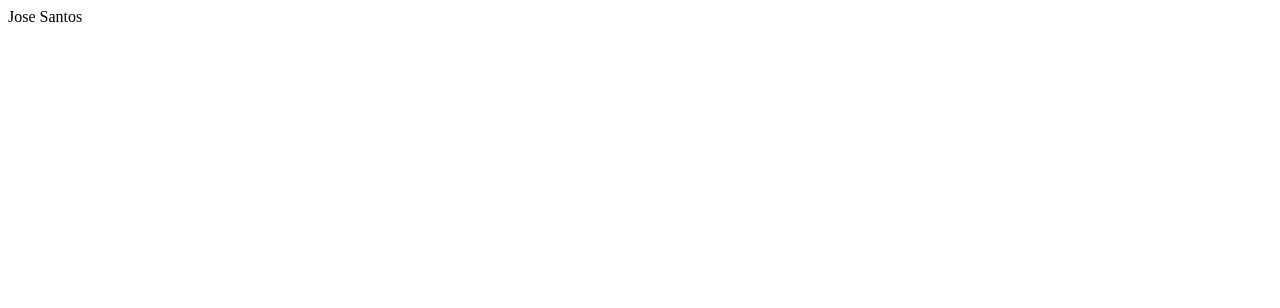
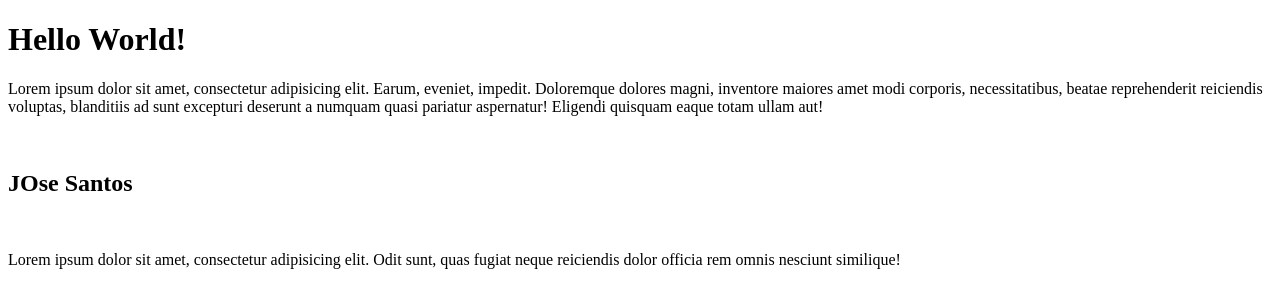
Before and after one commit to sant0178/sant0178.github.io, a plain HTML site: page index.html in a window 1280 px wide. Drawn offline with Linux system fonts and the light colour scheme.

Commit message:
Initial commit

```diff
--- a/index.html
+++ b/index.html
@@ -1 +1,21 @@
-Jose Santos
+
+<!DOCTYPE html>
+<html lang="en">
+
+<head>
+
+    <meta charset="UTF-8">
+    <title>Document</title>
+    <link rel="stylesheet" type="text/css" href="css/styles.css">
+
+</head>
+
+<body>
+<h1>Hello World!</h1>
+<p>Lorem ipsum dolor sit amet, consectetur adipisicing elit. Earum, eveniet, impedit. Doloremque dolores magni, inventore maiores amet modi corporis, necessitatibus, beatae reprehenderit reiciendis voluptas, blanditiis ad sunt excepturi deserunt a numquam quasi pariatur aspernatur! Eligendi quisquam eaque totam ullam aut!</p><br>
+<h2>JOse Santos</h2><br>
+<p>Lorem ipsum dolor sit amet, consectetur adipisicing elit. Odit sunt, quas fugiat neque reiciendis dolor officia rem omnis nesciunt similique!</p>
+
+</body>
+
+</html>
```
